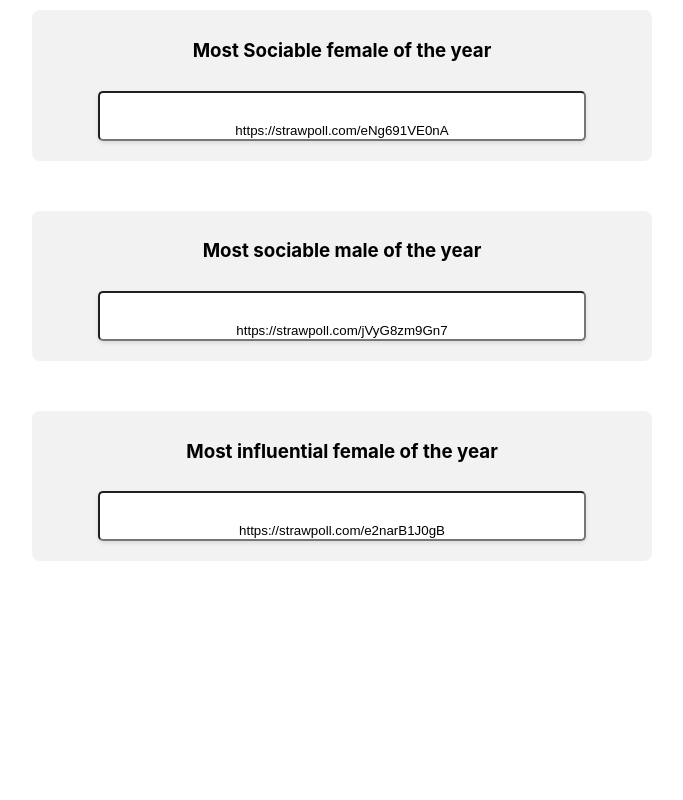
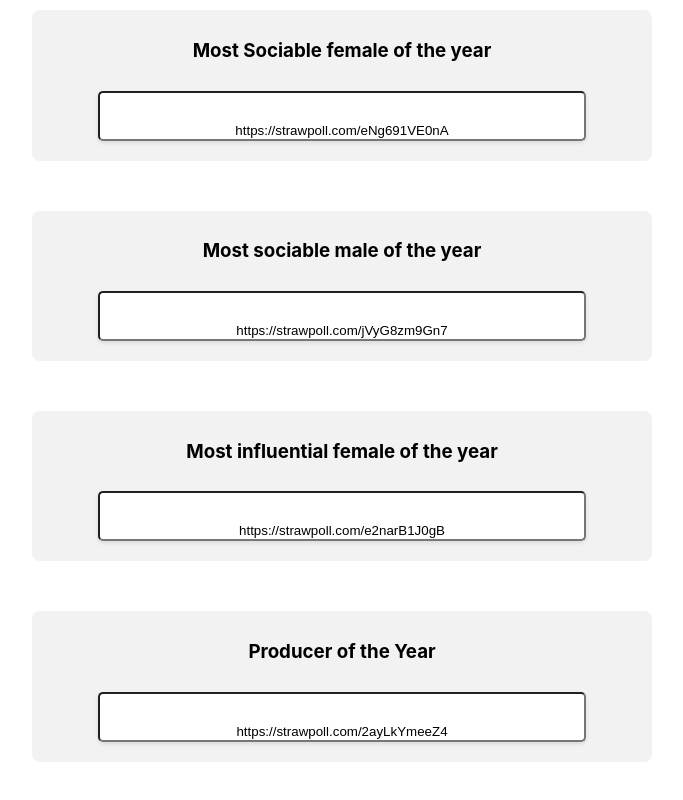
Before and after one commit to 56radius/vote-poll, a React (Create React App) app: page / in a window 1280 px wide. Shown: the part 2816-3616 px from the top of the page, without its empty margins (298-981 px from the left). Before the commit the page ends 3427 px from the top, so only its background shows below. Built offline with nearby package versions, Linux system fonts and the light colour scheme.

Commit message:
chore: added producer of the year tag

```diff
--- a/src/components/HomeScreen.js
+++ b/src/components/HomeScreen.js
@@ -19,6 +19,7 @@
     "https://strawpoll.com/eNg691VE0nA", // Most Sociable female of the year
     "https://strawpoll.com/jVyG8zm9Gn7", // Most sociable male of the year
     "https://strawpoll.com/e2narB1J0gB", // Most influential female of the year
+    "https://strawpoll.com/2ayLkYmeeZ4", // Producer Of the year
   ];
 
   const titles = [
@@ -39,6 +40,7 @@
     "Most Sociable female of the year",
     "Most sociable male of the year",
     "Most influential female of the year",
+    "Producer of the Year"
   ];
 
   const handleInputClick = (link) => {
```
